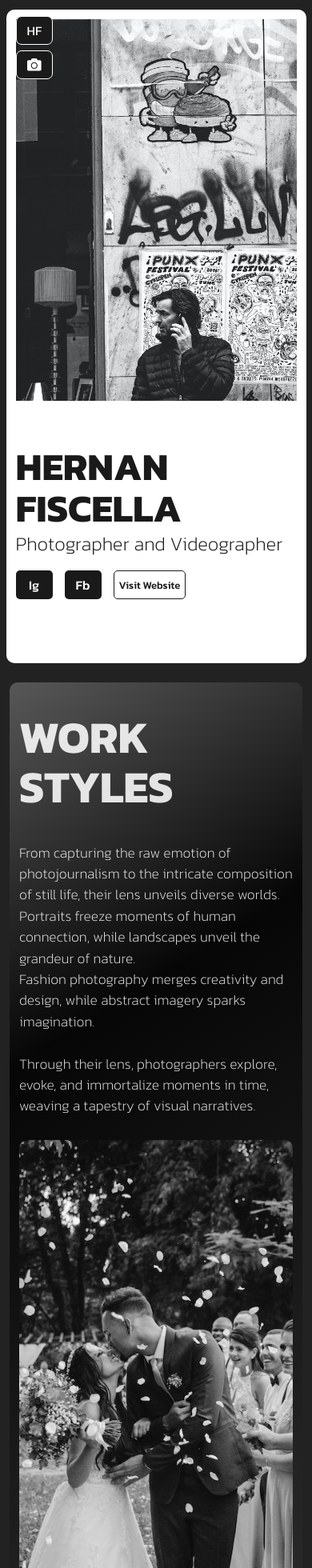
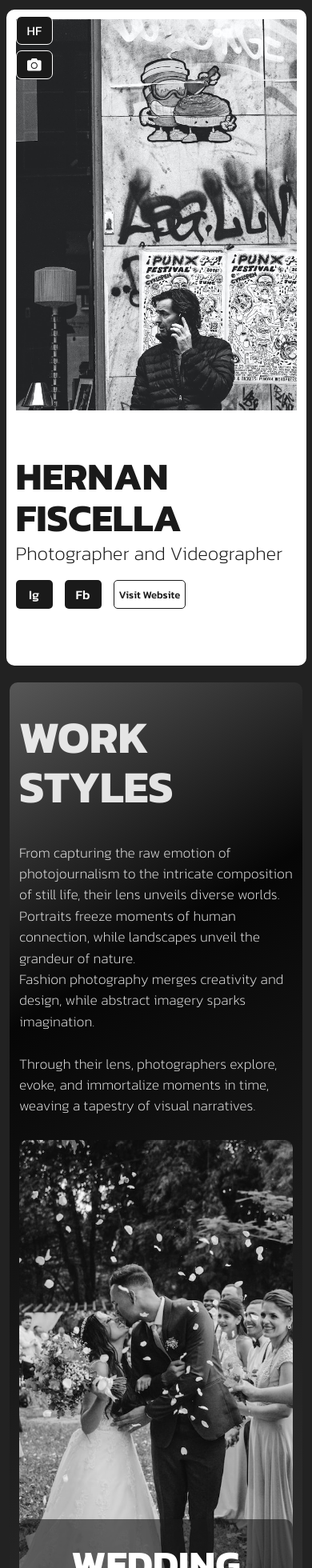
Before and after one commit to ramiro-fiscella/hernan-fiscella, a React (Vite) app: page / in a window 390 px wide. Shown: the top 1960 px of the page at 80% size. Built offline with nearby package versions, Linux system fonts and the light colour scheme; a web font is replaced by a local one.

Commit message:
fixed responsiveness issues

```diff
--- a/src/components/Landing/Landing.module.css
+++ b/src/components/Landing/Landing.module.css
@@ -103,7 +103,7 @@
     border-radius: 10px;
     margin: 12px;
     position: absolute;
-    bottom: 12px;
+    bottom: 0;
 
     align-items: start;
   }
--- a/src/components/WorkSections/WorkSections.module.css
+++ b/src/components/WorkSections/WorkSections.module.css
@@ -40,7 +40,7 @@
   width: 40%;
 }
 .weddingImg {
-  height: 800px;
+  height: 80vh;
   width: 100%;
 
   margin: auto;
@@ -89,7 +89,7 @@
   width: 40%;
 }
 .businessImg {
-  height: 800px;
+  height: 80vh;
   width: 100%;
 
   margin: auto;
```
